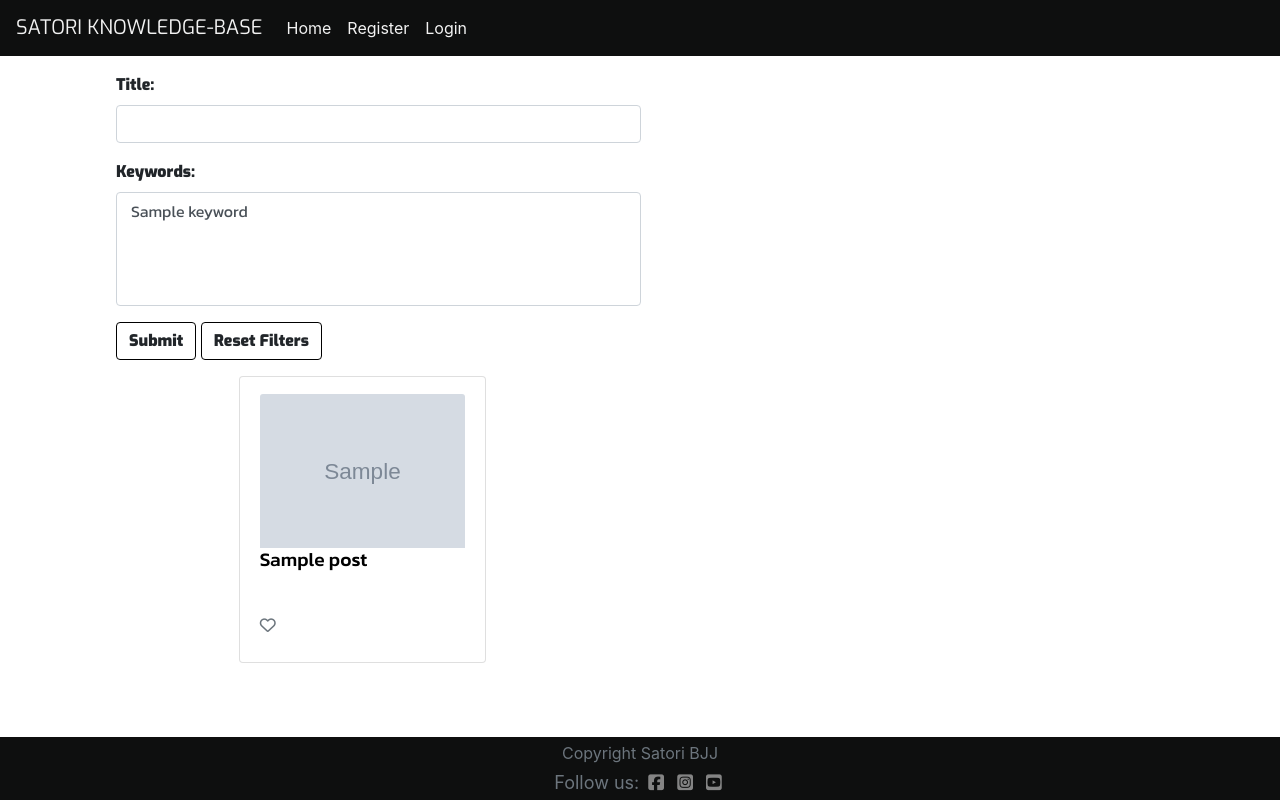
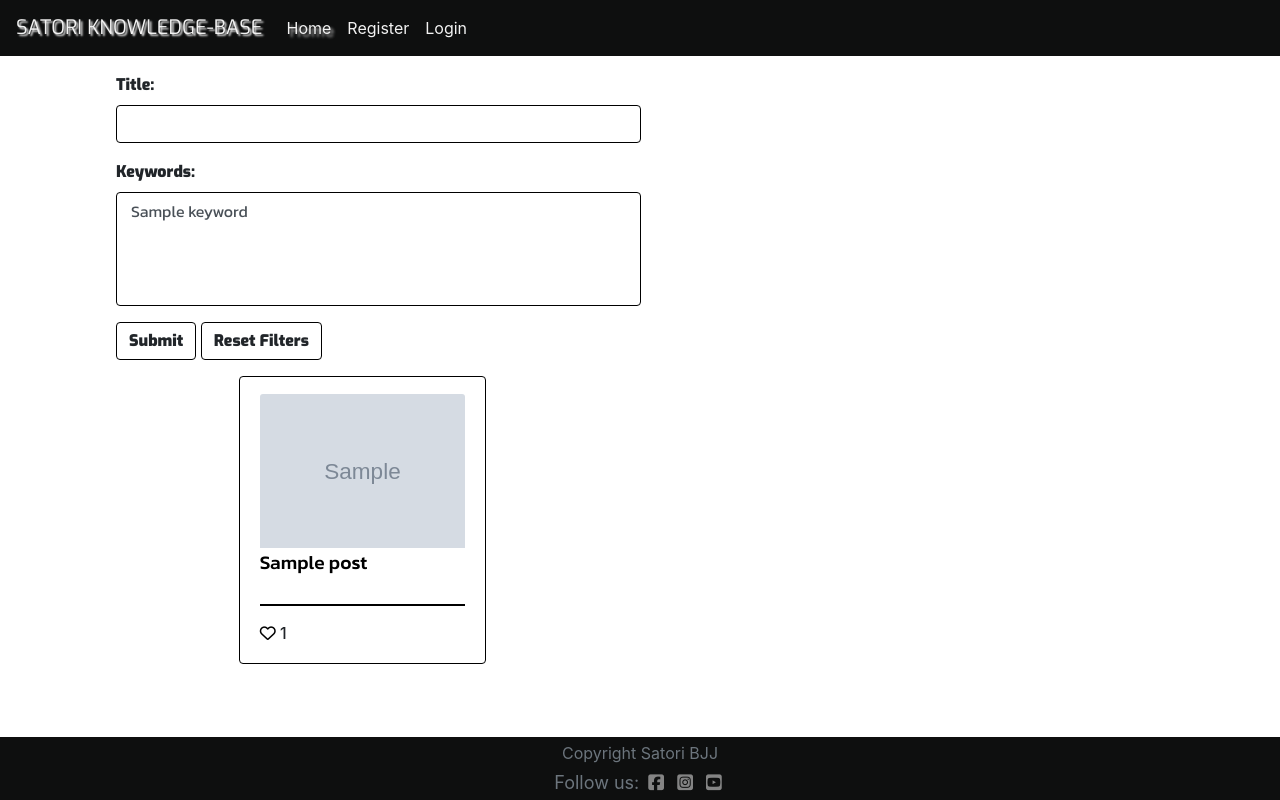
Before and after one commit to Janisroz/SatoriKnowledgeBase, a Django app: page / in a window 1280 px wide. Run offline with Django 3.2, Linux system fonts and the light colour scheme; tables that the repository leaves empty hold one stand-in row (values such as "Sample post"); grey boxes marked "Sample" are stand-in pictures; some libraries are stand-ins or nearby versions.

Commit message:
Add style to index.html page

```diff
--- a/static/css/style.css
+++ b/static/css/style.css
@@ -12,6 +12,7 @@
 
 .navbar-dark .navbar-brand {
     color: #f2f2f2;
+    text-shadow: 2px 2px 2px #f2f2f2;
     font-family: "Exo", sans-serif;
 }
 
@@ -19,6 +20,15 @@
 .navbar-dark .navbar-nav .nav-link,
 .navbar-toggler-icon {
     color: #f2f2f2;
+}
+
+.nav-link:hover {
+    color: darkgray;
+    text-shadow: 2px 2px 2px darkgray;
+}
+
+.active {
+    text-shadow: 3px 3px 3px darkgray;
 }
 
 /* Dropdown Button */
@@ -38,9 +48,13 @@
     font-family: "Kanit", sans-serif;
 }
 
+.form-control {
+    border-color: black;
+}
+
 .form-control:focus {
-    border-color: darkgray;
-    box-shadow: 0 0 0 0.2rem darkgray;
+    border-color: black;
+    box-shadow: 0 0 0 0.2rem rgb(62, 62, 62);
 }
 
 
@@ -59,6 +73,10 @@
 }
 
 /* Post Cards */
+.card {
+    border: 1px solid rgba(0, 0, 0);
+}
+
 .card-title {
     color: black;
     font-family: "Kanit", sans-serif;
@@ -68,6 +86,22 @@
 .card-body {
     display: flex;
     flex-direction: column;
+    justify-content: space-between;
+}
+
+hr {
+    background-color: black;
+    height: 1px;
+    width: 100%;
+}
+
+.post-link {
+    max-height: 20%;
+    text-overflow: ellipsis;
+}
+
+a:hover {
+    color: black;
 }
 
 .image-container {
@@ -86,6 +120,11 @@
     flex-shrink: 0;
     max-width: 100%;
 }
+
+.fa-heart {
+    color: black;
+}
+
 
 /* Pagination Controls */
 .page-link {
--- a/templates/base.html
+++ b/templates/base.html
@@ -51,7 +51,7 @@
         <div class="collapse navbar-collapse" id="navbarSupportedContent">
           <ul class="navbar-nav mr-auto">
             <li class="nav-item active">
-              <a class="nav-link" href="#"
+              <a class="nav-link" href="{% url 'index' %}"
                 >Home <span class="sr-only">(current)</span></a
               >
             </li>
--- a/templates/index.html
+++ b/templates/index.html
@@ -23,8 +23,8 @@
                         <h4 class="card-title mt-1">{{ post.title }}</h2>
                     </a>
                     <hr />
-                    <p class="card-text text-muted h6"><i class="far fa-heart"></i>
-                        {{ post.number_of_likes }}</p>
+                    <p class="card-text h6"><i class="far fa-heart"></i>
+                        {{ post.total_likes }}</p>
                 </div>
             </div>
         </div>
```
